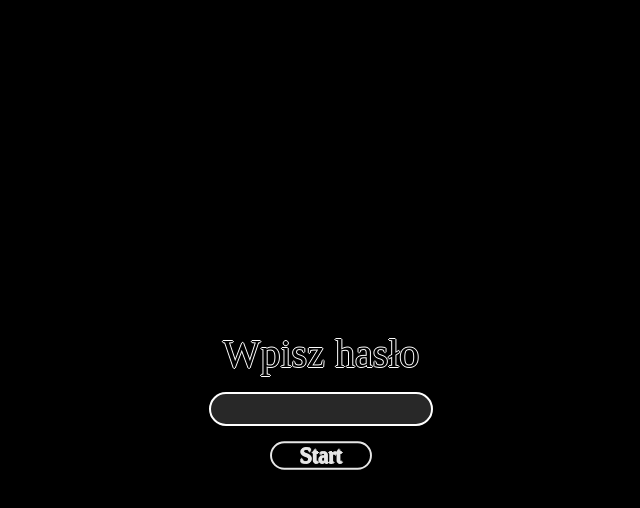
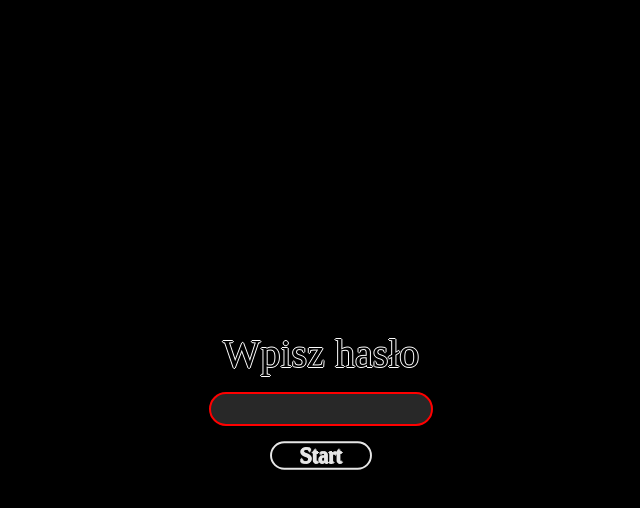
Before and after one commit to ZiomekMinecraft/wisielec, a plain HTML site: page index.html in a window 1280 px wide. Both pictures are taken after a click on the element "Start". Shown: the whole page, without its empty margins (319-959 px from the left). Drawn offline with Linux system fonts and the light colour scheme.

Commit message:
Poproawiono błąd z skalowaniem obiektów, Dodano wpęłni funkcjyjny ekran wybierania hasła

```diff
--- a/css.css
+++ b/css.css
@@ -140,6 +140,7 @@ body{
     border-radius: 30px;
     background-color: rgb(40, 40, 40);
     border: 2px solid white;
+    border-color: white;
     padding: 0 10px;
 }
 #passButton{
--- a/script.js
+++ b/script.js
@@ -1,8 +1,21 @@
-var divalfabet = document.getElementById("alfabet");
-var divimg = document.getElementById("img");
-var divpassword = document.getElementById("password");
-var deadScreen = document.getElementById("deadScreen");
-var winScreen = document.getElementById("winScreen");
+// Main Screen
+const divalfabet = document.getElementById("alfabet");
+const divimg = document.getElementById("img");
+const divpassword = document.getElementById("password");
+
+// Dead Screen
+const deadScreen = document.getElementById("deadScreen");
+const deadButton = document.getElementById("deadButton");
+
+// Win Screen
+const winScreen = document.getElementById("winScreen");
+const winButton = document.getElementById("winButton");
+
+// Password Screen
+const StartGameButton = document.getElementById("passButton");
+const PasswordInput = document.getElementById("hasloInput");
+const typePasswordScreen = document.getElementById("typePasswordScreen");
+
 
 const upperCaseLetters = [];
 for (let i = 65; i <= 90; i++) {
@@ -17,20 +30,91 @@ for(let i = 0; i<upperCaseLetters.length; i++){
 }
 document.getElementById("litery").innerHTML=allLethers;
 
-var password = "Lubie placki";
+var password = "";
 var hidePassword = "";
 
-for(let i=0; i<password.length;i++){
-    if(password[i]===" "){
-        hidePassword+=" "
-    }else{
-        hidePassword+="-"
+const hidePasswordFunction=()=>{
+    hidePassword = "";
+    for(let i=0; i<password.length;i++){
+        if(password[i]===" "){
+            hidePassword+=" ";
+        }else{
+            hidePassword+="-";
+        }
+        RefreshPassword()
     }
 }
 const RefreshPassword = () =>{
     divpassword.innerHTML=hidePassword;
-}
-RefreshPassword()
+};
+
+
+const setPassword=()=>{
+    password = PasswordInput.value;
+    PasswordInput.value = "";
+    password = password.toString().toUpperCase();
+    password = password.toString().replace("Ą", "A");
+    password = password.toString().replace("Ć", "C");
+    password = password.toString().replace("Ę", "E");
+    password = password.toString().replace("Ł", "L");
+    password = password.toString().replace("Ń", "N");
+    password = password.toString().replace("Ó", "O");
+    password = password.toString().replace("Ś", "S");
+    password = password.toString().replace("Ż", "Z");
+    password = password.toString().replace("Ź", "Z");
+
+    password = password.toString().replace("`", "");
+    password = password.toString().replace("~", "");
+    password = password.toString().replace("!", "");
+    password = password.toString().replace("@", "");
+    password = password.toString().replace("#", "");
+    password = password.toString().replace("$", "");
+    password = password.toString().replace("%", "");
+    password = password.toString().replace("^", "");
+    password = password.toString().replace("&", "");
+    password = password.toString().replace("*", "");
+    password = password.toString().replace("(", "");
+    password = password.toString().replace(")", "");
+    password = password.toString().replace("-", "");
+    password = password.toString().replace("_", "");
+    password = password.toString().replace("+", "");
+    password = password.toString().replace("=", "");
+    password = password.toString().replace("[", "");
+    password = password.toString().replace("]", "");
+    password = password.toString().replace("{", "");
+    password = password.toString().replace("}", "");
+    password = password.toString().replace("\\", "");
+    password = password.toString().replace("|", "");
+    password = password.toString().replace(";", "");
+    password = password.toString().replace(":", "");
+    password = password.toString().replace("'", "");
+    password = password.toString().replace("\"", "");
+    password = password.toString().replace(",", "");
+    password = password.toString().replace(".", "");
+    password = password.toString().replace("<", "");
+    password = password.toString().replace(">", "");
+    password = password.toString().replace("/", "");
+    password = password.toString().replace("?", "");
+    password = password.toString().replace("*", "");
+
+    password = password.toString().replace("1", "");
+    password = password.toString().replace("2", "");
+    password = password.toString().replace("3", "");
+    password = password.toString().replace("4", "");
+    password = password.toString().replace("5", "");
+    password = password.toString().replace("6", "");
+    password = password.toString().replace("7", "");
+    password = password.toString().replace("8", "");
+    password = password.toString().replace("9", "");
+    password = password.toString().replace("0", "");
+    if(password.length==0){
+        PasswordInput.style.borderColor="red";
+        return;
+    }
+    hidePasswordFunction();
+    RefreshPassword();
+    typePasswordScreen.style.display="none";
+};
 
 
 password = password.toUpperCase()
@@ -43,12 +127,12 @@ function resizeEvent(){
 
 
     if(width>=800){
-        divalfabet.style.width = ((width)/2-32.5)+"px"
-        divimg.style.width = ((width)/2-32.5)+"px"
+        divalfabet.style.width = ((width)/2-33)+"px"
+        divimg.style.width = ((width)/2-33)+"px"
     }
     else{
-        divalfabet.style.width = (width-32.5)+"px"
-        divimg.style.width = (width-32.5)+"px"
+        divalfabet.style.width = (width-33)+"px"
+        divimg.style.width = (width-33)+"px"
     }
 
     width = divalfabet.style.width;
@@ -136,5 +220,11 @@ const CheckWin=()=>{
     return win;
 };
 
+const RestartLvl=()=>{
+    window.location.reload();
+};
 
+deadButton.addEventListener('click', RestartLvl);
+winButton.addEventListener('click', RestartLvl);
+StartGameButton.addEventListener('click', setPassword);
 resizeEvent()
```
